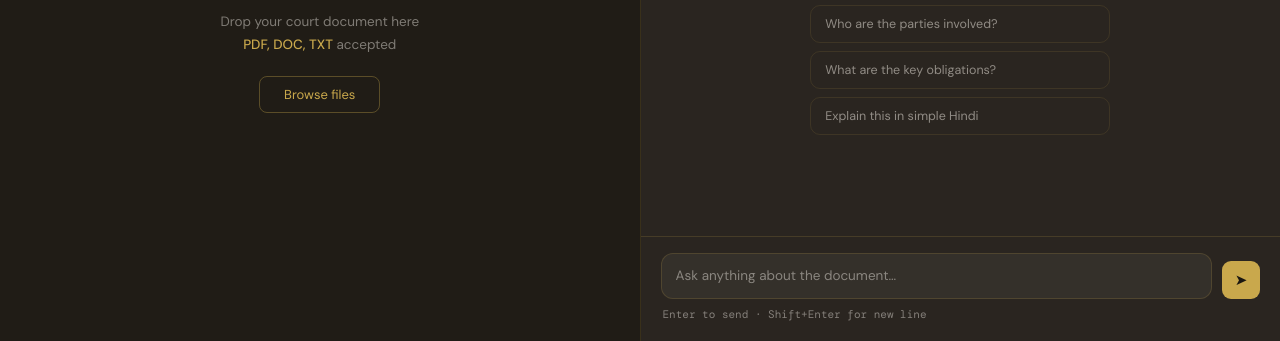
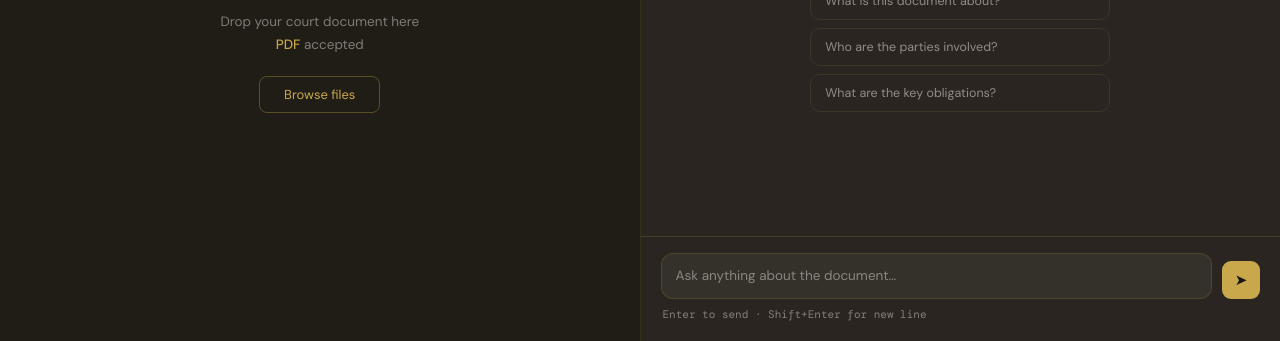
Before and after one commit to sanoushka/LexAI, a website: page frontend/index.html in a window 1280 px wide. Shown: the part 459-800 px from the top of the page. Drawn offline with nearby package versions, Linux system fonts and the light colour scheme; a web font is replaced by a local one.

Commit message:
Updated UI text

```diff
--- a/frontend/index.html
+++ b/frontend/index.html
@@ -602,7 +602,7 @@ input[type="file"] { display: none; }
       <div class="upload-ring">📄</div>
       <p>
         Drop your court document here<br/>
-        <strong>PDF, DOC, TXT</strong> accepted
+        <strong>PDF</strong> accepted
       </p>
       <label class="upload-btn-label" for="fileInput">Browse files</label>
       <input type="file" id="fileInput" accept=".pdf,.doc,.docx,.txt"/>
@@ -660,7 +660,6 @@ input[type="file"] { display: none; }
           <button class="suggestion" onclick="useSuggestion(this)">What is this document about?</button>
           <button class="suggestion" onclick="useSuggestion(this)">Who are the parties involved?</button>
           <button class="suggestion" onclick="useSuggestion(this)">What are the key obligations?</button>
-          <button class="suggestion" onclick="useSuggestion(this)">Explain this in simple Hindi</button>
         </div>
       </div>
     </div>
```
